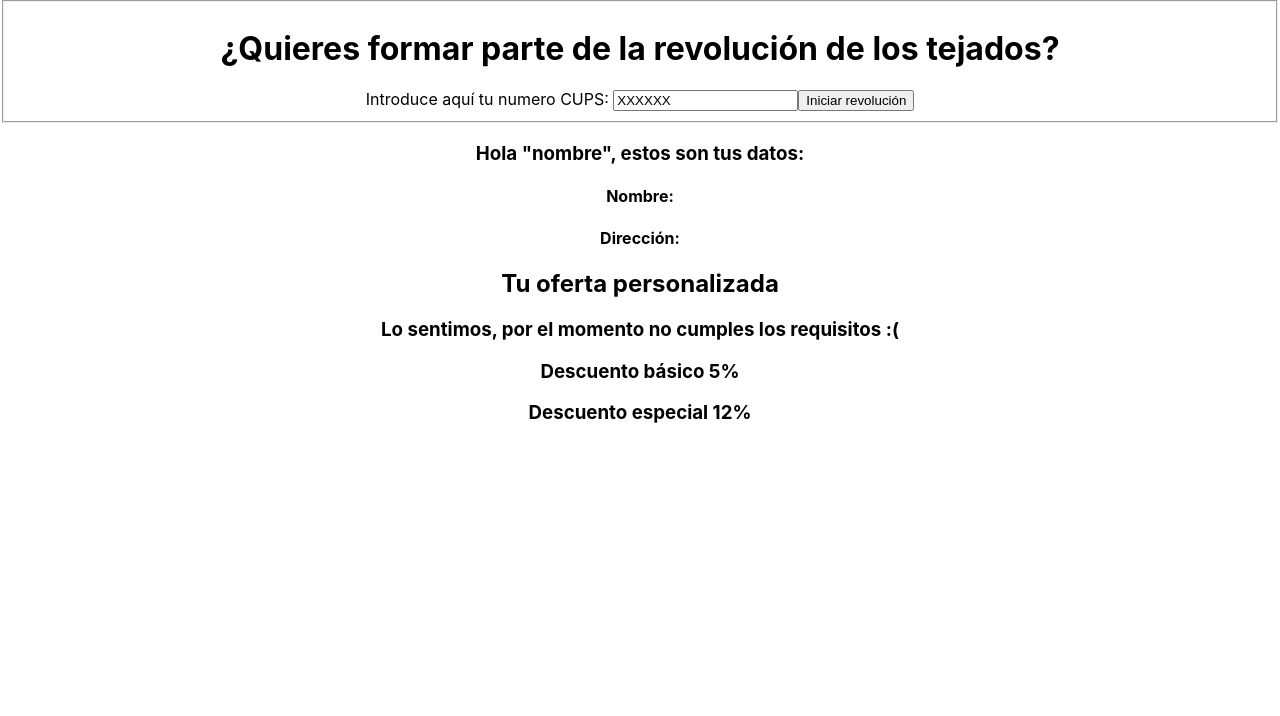
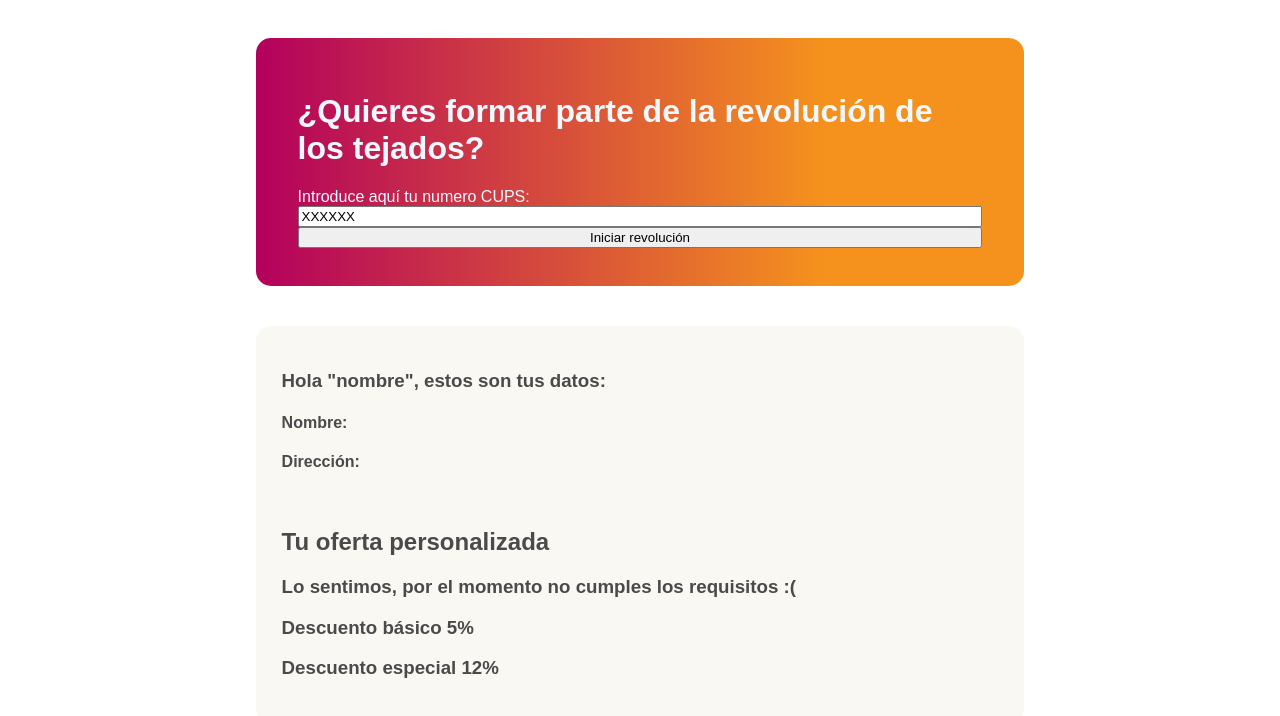
Before and after one commit to SolaRita/holaluz_pt-fe_r.sola, a React (Create React App) app: page / in a window 1280 px wide. Shown: the top 716 px of the page. Built offline with nearby package versions, Linux system fonts and the light colour scheme.

Commit message:
add colors variables and first style to components

```diff
--- a/src/App.css
+++ b/src/App.css
@@ -1,38 +1,10 @@
+@import "./styles/variables/colors.css";
+
 .App {
-  text-align: center;
+  font-family: 'Poppins', sans-serif;
+  background-color: var(--backgroud-color);
+  color: var(--text-color);
+  margin: 0;
+  padding: 0;
+  box-sizing: border-box;
 }
-
-.App-logo {
-  height: 40vmin;
-  pointer-events: none;
-}
-
-@media (prefers-reduced-motion: no-preference) {
-  .App-logo {
-    animation: App-logo-spin infinite 20s linear;
-  }
-}
-
-.App-header {
-  background-color: #282c34;
-  min-height: 100vh;
-  display: flex;
-  flex-direction: column;
-  align-items: center;
-  justify-content: center;
-  font-size: calc(10px + 2vmin);
-  color: white;
-}
-
-.App-link {
-  color: #61dafb;
-}
-
-@keyframes App-logo-spin {
-  from {
-    transform: rotate(0deg);
-  }
-  to {
-    transform: rotate(360deg);
-  }
-}
--- a/src/components/grid/index.css
+++ b/src/components/grid/index.css
@@ -0,0 +1,12 @@
+.grid{
+    background-color: var(--background-card-color);
+    margin-left: 20vw;
+    margin-right: 20vw;
+    margin-top: 3vw;
+    margin-bottom: 10vh;
+    padding: 2vw;
+    display: flex;
+    flex-direction: column;
+    gap: 2vh;
+    border-radius: 15px;
+}
--- a/src/components/grid/index.js
+++ b/src/components/grid/index.js
@@ -7,7 +7,7 @@ import "./index.css"
 
 export default function Grid() {
   return (
-    <div >
+    <div className="grid">
       <ClientCard />
       <ClientDiscount/>
 
--- a/src/components/inputSearch/index.css
+++ b/src/components/inputSearch/index.css
@@ -0,0 +1,23 @@
+fieldset {
+    background-color: transparent;
+    border-color: transparent;
+    }
+
+.searchCard{
+    display: flex;
+    justify-content: center;
+    margin-left: 20vw;
+    margin-right: 20vw;
+    margin-top: 3vw;
+    margin-bottom: 5vh;
+    padding: 2vw;
+    gap: 2vh;
+    border-radius: 15px;
+    background-image: linear-gradient(90deg, #B3005D 0%, #F5921D 74%);
+    color: aliceblue;
+
+}
+
+.search{
+display: grid;
+}
--- a/src/components/inputSearch/index.js
+++ b/src/components/inputSearch/index.js
@@ -1,11 +1,10 @@
 import "./index.css";
-
 import "./index.css"
 
 
 export default function Form() {
     return(
-        <div>
+        <div className="searchCard">
         <fieldset>
             <h1>¿Quieres formar parte de la revolución de los tejados?</h1>
 
--- /dev/null
+++ b/src/styles/variables/colors.css
@@ -0,0 +1,7 @@
+:root {
+    --backgroud-color: #FFFFFF;
+    --background-card-color: #F9F8F3;
+    --text-color:#4A4A4A;
+    --primary-color-pink: #B3005D;;
+    --secundary-color-orange:  #F5921D;
+  }
```
